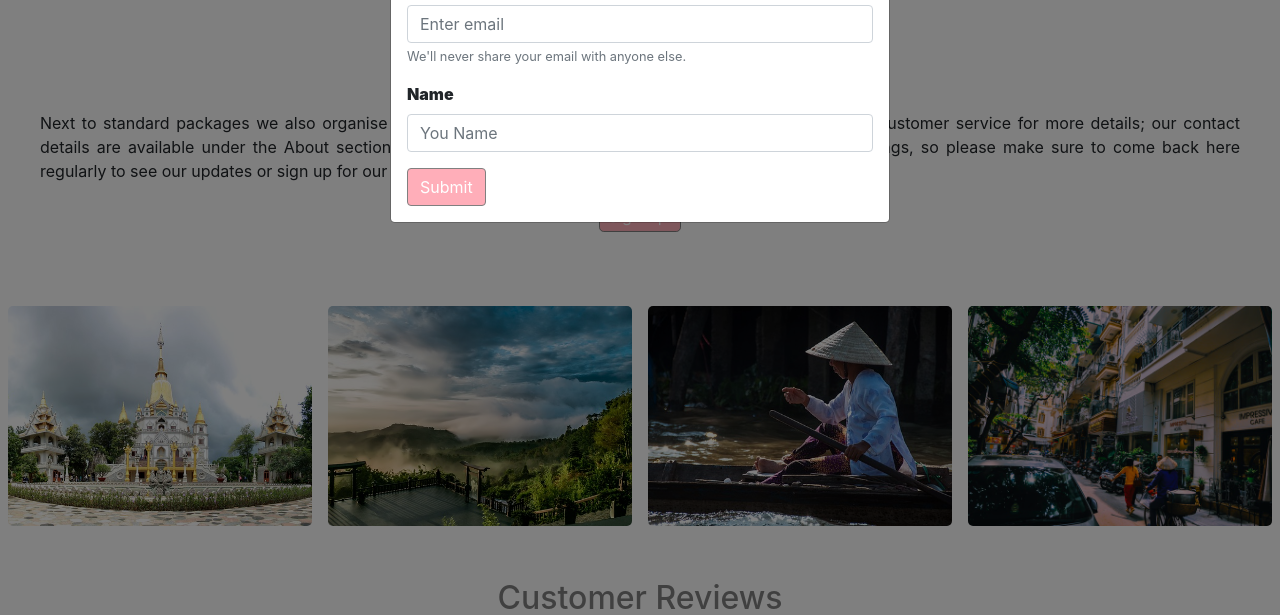
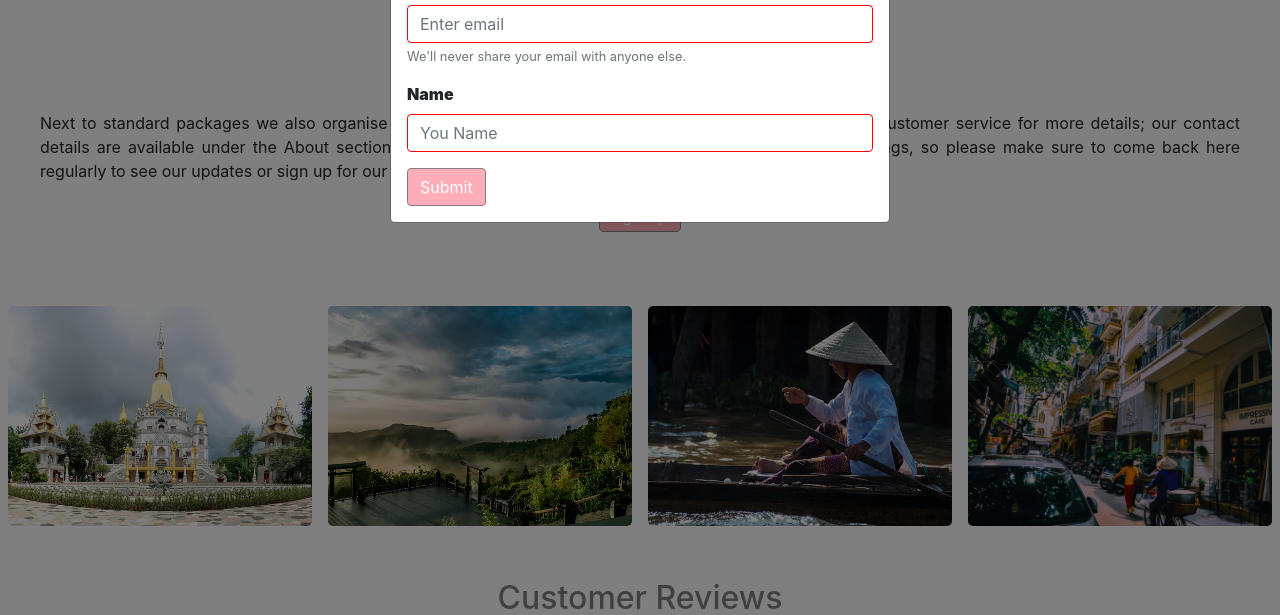
Before and after one commit to VAhola/VietnamTour, a plain HTML site: page index.html in a window 1280 px wide. Both pictures are taken after a click on the button "Sign Up!". Shown: the part 653-1268 px from the top of the page. Drawn offline with nearby package versions, Linux system fonts and the light colour scheme.

Commit message:
improve sign up form

```diff
--- a/index.html
+++ b/index.html
@@ -162,12 +162,12 @@
                   <form>
                      <div class="form-group">
                         <label for="exampleInputEmail1">Email address</label>
-                        <input type="email" class="form-control" id="exampleInputEmail1" aria-describedby="emailHelp" placeholder="Enter email">
+                        <input type="email" class="form-control" id="exampleInputEmail1" aria-describedby="emailHelp" placeholder="Enter email" pattern="@" required>
                         <small id="emailHelp" class="form-text text-muted">We'll never share your email with anyone else.</small>
                      </div>
                      <div class="form-group">
                         <label for="Name">Name</label>
-                        <input type="text" class="form-control" id="Name" placeholder="You Name">
+                        <input type="text" class="form-control" id="Name" placeholder="You Name" required>
                      </div>
                      <button type="submit" class="btn btn-success1">Submit</button>
                   </form>
```
Also changed, not shown: .c9/metadata/environment/index.html, 1 other file.
